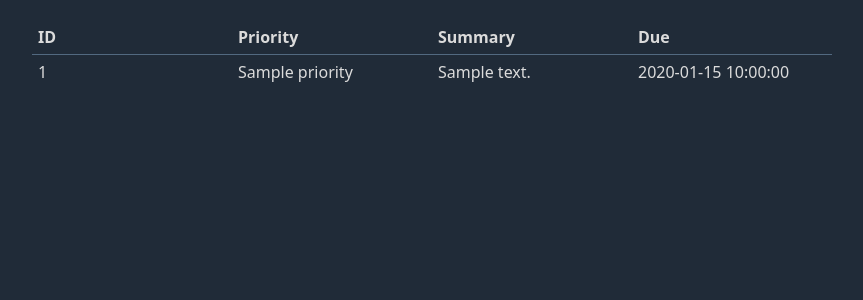
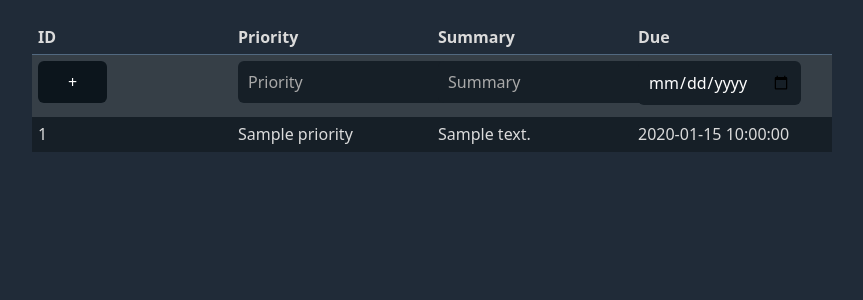
Before and after one commit to hfuller/tasks, a Flask app: page / in a window 1280 px wide. Shown: the top 300 px of the page, without its empty margins (208-1071 px from the left). Run offline with Flask 2, Linux system fonts and the light colour scheme; a database or web service that is not in the repository returns one stand-in record (values such as "Sample title"); some libraries are stand-ins or nearby versions.

Commit message:
Add route to insert new tasks

```diff
--- a/templates/list.j2
+++ b/templates/list.j2
@@ -3,6 +3,11 @@
 <head>
 	<title>Tasks</title>
 	<link rel='stylesheet' href='https://cdn.jsdelivr.net/gh/kognise/water.css@latest/dist/dark.css'>
+	<style>
+		tr#trform {
+			background-color:#363f47;
+		}
+	</style>
 </head>
 <body>
 	<table>
@@ -15,6 +20,14 @@
 			</tr>
 		</thead>
 		<tbody>
+			<tr id="trform">
+				<form action="/task" method="POST">
+					<td><button type="submit">+</button></td>
+					<td><input name="priority" type="number" placeholder="Priority" autocomplete="off"></td>
+					<td><input name="summary" placeholder="Summary"></td>
+					<td><input name="due" type="date" placeholder="Due Date"></td>
+				</form>
+			</tr>
 			{% for task in tasks %}
 			<tr>
 				<td>{{task.id}}</td>
--- a/wsgi.py
+++ b/wsgi.py
@@ -1,4 +1,4 @@
-from flask import Flask, render_template
+from flask import Flask, render_template, redirect, request
 import psycopg2, psycopg2.extras
 import pprint
 
@@ -15,3 +15,18 @@ def list_tasks_html():
     cursor.execute("select * from task where completed = FALSE order by priority, due asc")
     #return pprint.pformat(cursor.fetchall())
     return render_template('list.j2', tasks=cursor.fetchall())
+
+@app.route('/task', methods=['POST'])
+def add_task():
+    priority = int(request.form.get('priority', default="0"))
+    summary = request.form.get('summary')
+    due = request.form.get('due')
+    print(priority, summary, due)
+
+    cursor = conn.cursor()
+    cursor.execute("insert into task (priority, summary, due) values (%(priority)s, %(summary)s, %(due)s)", {
+        'priority': priority,
+        'summary': summary,
+        'due': due
+    })
+    return redirect('/')
```
